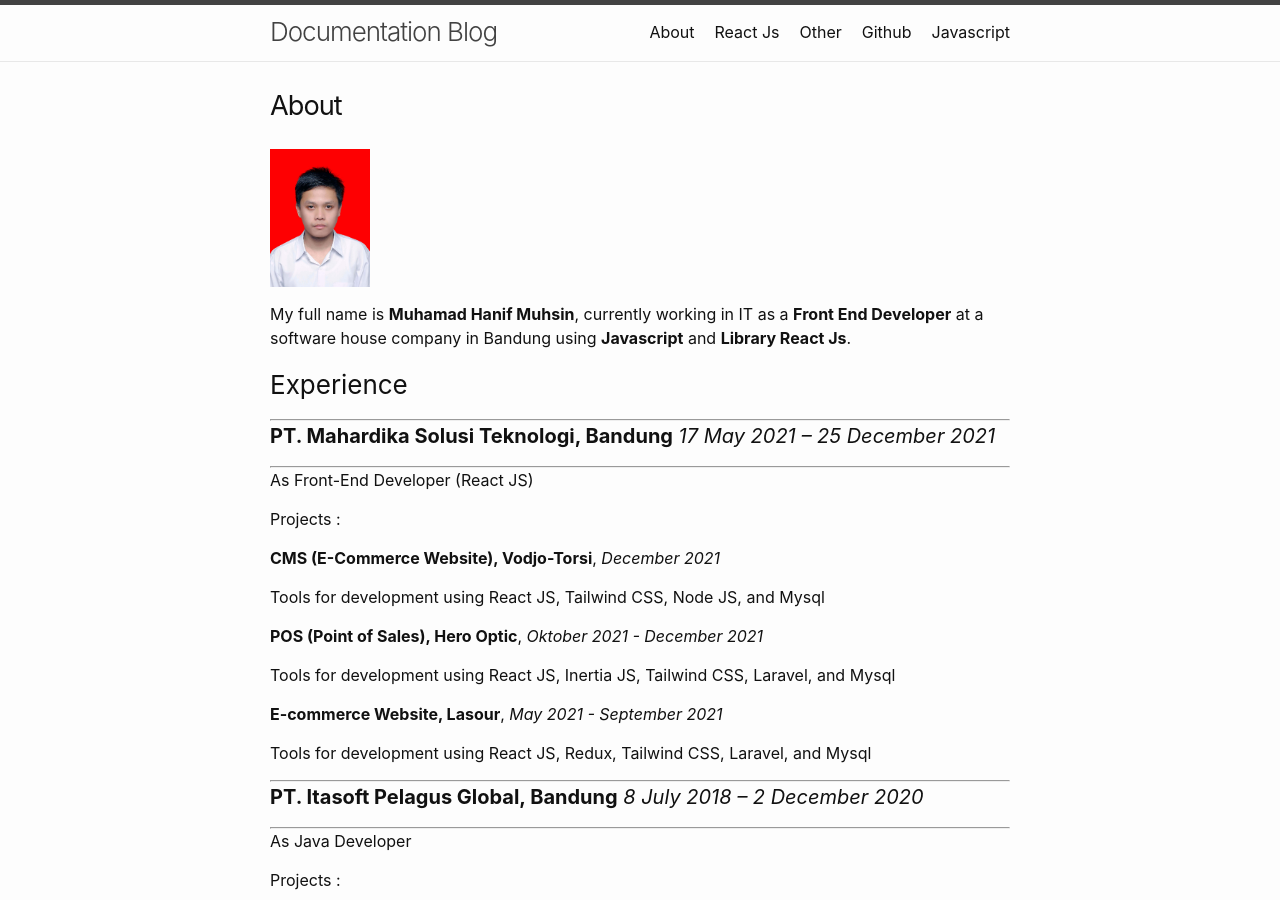
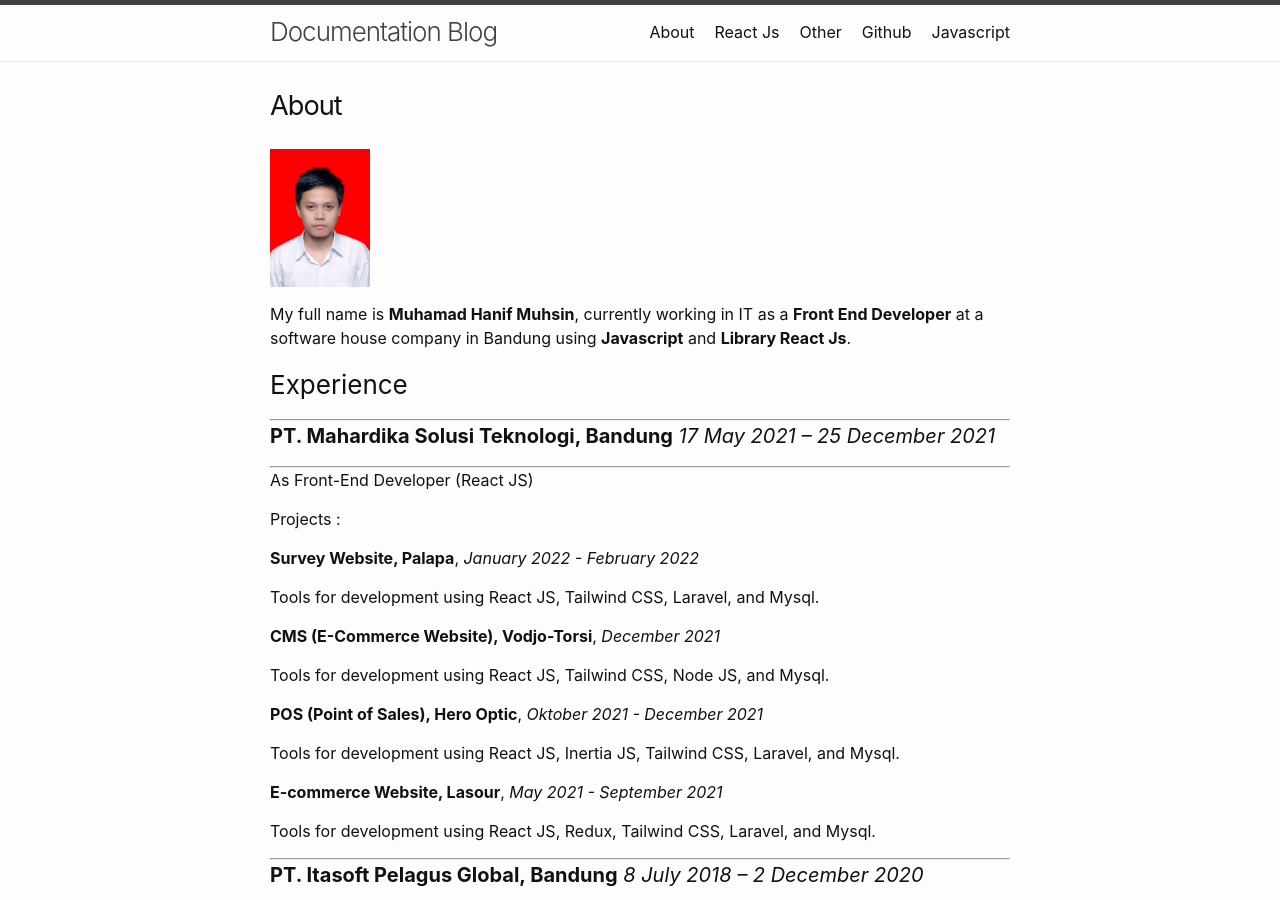
Before and after one commit to mhanifmuhsin/m-docs, a Jekyll site: the page built from about.markdown, in a window 1280 px wide and 900 px high. Built offline with Jekyll 4.4.1, drawn with Linux system fonts in a browser that asks for light colours.

Commit message:
Update about

```diff
--- a/about.markdown
+++ b/about.markdown
@@ -17,17 +17,21 @@ As Front-End Developer (React JS)
 
 Projects :
 
+**Survey Website, Palapa**, *January 2022 - February 2022*
+
+Tools for development using React JS, Tailwind CSS, Laravel, and Mysql.
+
 **CMS (E-Commerce Website), Vodjo-Torsi**, *December 2021*
 
-Tools for development using React JS, Tailwind CSS, Node JS, and Mysql
+Tools for development using React JS, Tailwind CSS, Node JS, and Mysql.
 
 **POS (Point of Sales), Hero Optic**, *Oktober 2021 - December 2021*
 
-Tools for development using React JS, Inertia JS, Tailwind CSS, Laravel, and Mysql
+Tools for development using React JS, Inertia JS, Tailwind CSS, Laravel, and Mysql.
 
 **E-commerce Website, Lasour**,  *May 2021 - September 2021*
 
-Tools for development using React JS, Redux, Tailwind CSS, Laravel, and Mysql
+Tools for development using React JS, Redux, Tailwind CSS, Laravel, and Mysql.
 
 ---
 #### **PT. Itasoft Pelagus Global, Bandung** *8 July 2018 – 2 December 2020*
```
